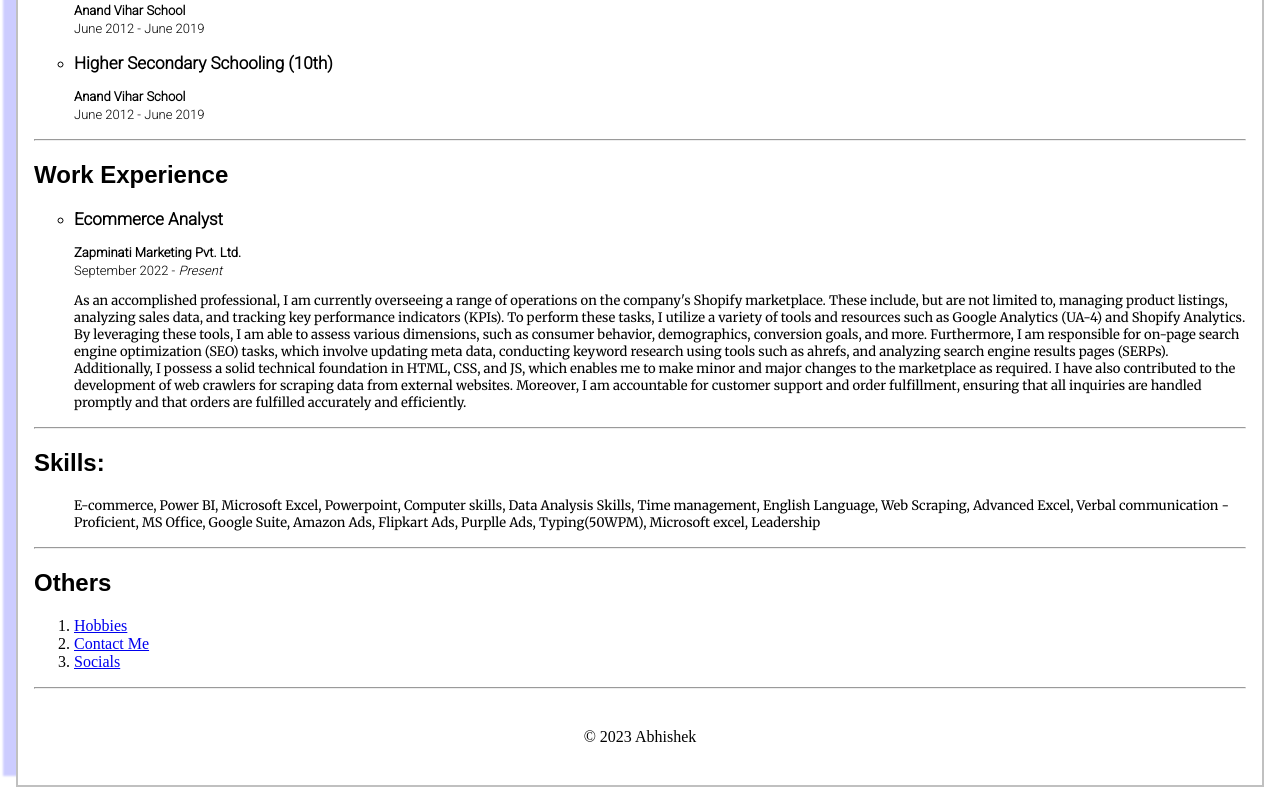
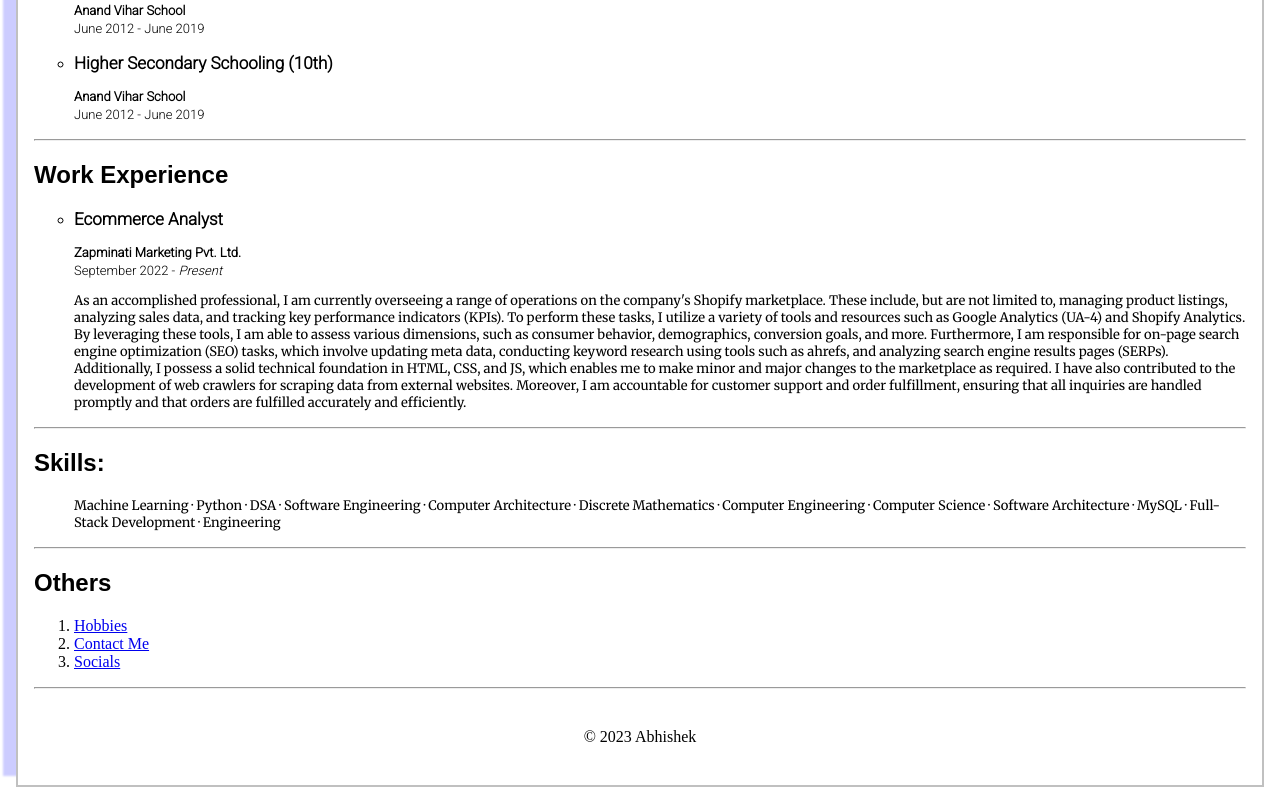
Before and after one commit to AbhishekAnand2/Capstone-Project-Web-Dev-BootCamp-, a plain HTML site: page Resume/index.html in a window 1280 px wide. Shown: the part 510-1313 px from the top of the page. Drawn offline with Linux system fonts and the light colour scheme; a web font is replaced by a local one.

Commit message:
Update index.html
Edited Skills

```diff
--- a/Resume/index.html
+++ b/Resume/index.html
@@ -186,9 +186,7 @@
         <ul style="list-style: none;">
             <li>
                 <p class="paragraph">
-                    E-commerce, Power BI, Microsoft Excel, Powerpoint, Computer skills, Data Analysis Skills, Time management, English
-                    Language, Web Scraping, Advanced Excel, Verbal communication - Proficient, MS Office, Google Suite, Amazon Ads,
-                    Flipkart Ads, Purplle Ads, Typing(50WPM), Microsoft excel, Leadership
+                    Machine Learning · Python · DSA · Software Engineering · Computer Architecture · Discrete Mathematics · Computer Engineering · Computer Science · Software Architecture · MySQL · Full-Stack Development · Engineering
                 </p>
             </li>
         </ul>
```
